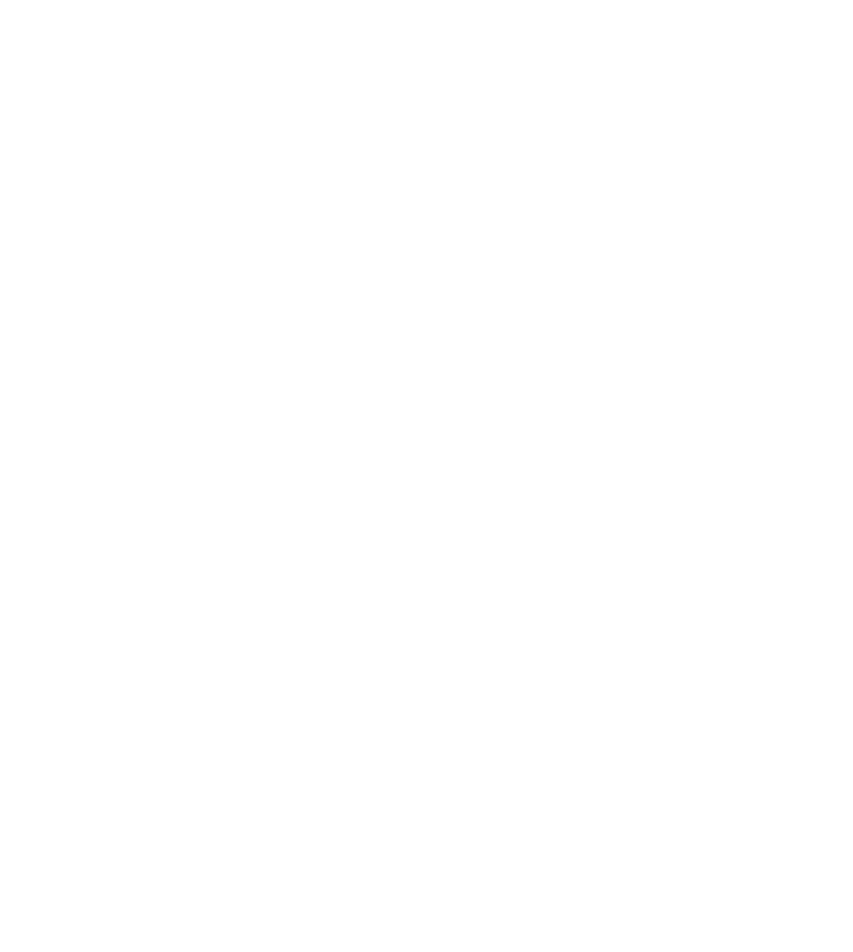
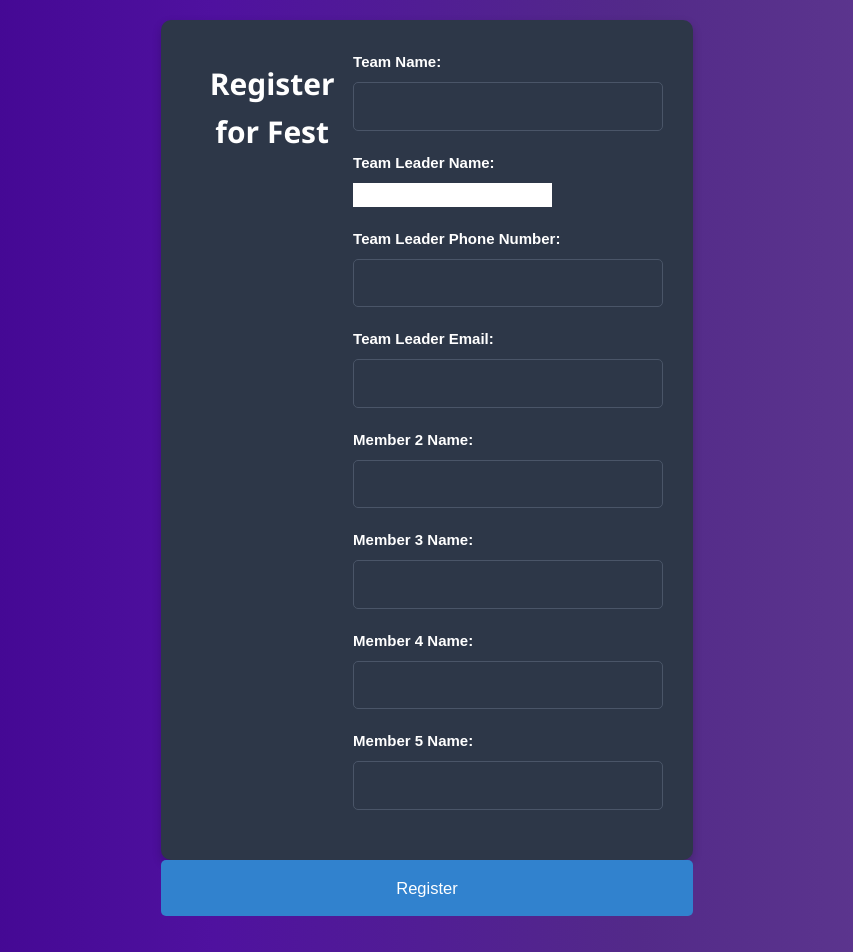
Before and after one commit to software-community/FMS, a React (Vite) app in the folder frontend/: page /registration in a window 1280 px wide. Before the commit this address had no page. Shown: the top 952 px of the page, without its empty margins (213-1066 px from the left). Before the commit the page ends 800 px from the top, so only its background shows below. Built offline with nearby package versions, Linux system fonts and the light colour scheme.

Commit message:
First Commit

```diff
--- a/frontend/src/main.jsx
+++ b/frontend/src/main.jsx
@@ -13,6 +13,7 @@
 import LandingPage from './pages/Landing Page/landingPage';
 import Event from './pages/addevent/addevent';
 import Fest from './pages/addfest/addfest';
+import Registration from './pages/registration/registration';
 // import Login from './pages/login/Login';
 // import SignUp from './pages/signup/Signup';
 // and so on....
@@ -24,6 +25,7 @@
       <Route path="/" element={<LandingPage />} />
       <Route path="/addevent" element={<Event />} />
       <Route path="/addfest" element={<Fest />} />
+      <Route path="/registration" element={<Registration />} />
       {/* <Route path="/" element={<Login />} /> */}
       {/* <Route path="/" element={<SignUp />} /> */}
       {/* And so on.... */}
--- /dev/null
+++ b/frontend/src/pages/registration/registration.css
@@ -0,0 +1,138 @@
+body {
+    font-family: 'Arial', sans-serif;
+    margin: 0;
+    padding: 0;
+    background-color: #1a202c;
+    color: white;
+  }
+
+  .containers_registration {
+    display: flex;
+    justify-content: center;
+    align-items: center;
+    min-height: 100vh;
+    padding: 20px;
+  }
+
+  .form-container_registration {
+    background-color: #2d3748;
+    border-radius: 10px;
+    width: 100%;
+    max-width: 900px; /* Increased width to accommodate image */
+    padding: 30px;
+    box-shadow: 0 4px 10px rgba(0, 0, 0, 0.2);
+    display: flex;
+    flex-direction: row; /* Set layout to row to place form and image side by side */
+  }
+
+  .form-title_registration {
+    text-align: center;
+    font-size: 2rem;
+    margin-bottom: 20px;
+    font-weight: bold;
+  }
+
+  .form-group_registration {
+    margin-bottom: 20px;
+  }
+
+  label {
+    display: block;
+    font-size: 1rem;
+    font-weight: bold;
+    margin-bottom: 8px;
+  }
+
+  input[type="text"],
+  input[type="number"],
+  input[type="email"] {
+    width: 100%;
+    padding: 12px;
+    border: 1px solid #4a5568;
+    border-radius: 5px;
+    background-color: #2d3748;
+    color: white;
+    font-size: 1rem;
+    outline: none;
+  }
+
+  input[type="text"]:focus,
+  input[type="number"]:focus,
+  input[type="email"]:focus {
+    border-color: #3182ce;
+  }
+
+  input[type="text"]:disabled,
+  input[type="number"]:disabled,
+  input[type="email"]:disabled {
+    background-color: #2d3748;
+    cursor: not-allowed;
+  }
+
+  .but_registration {
+    text-align: center;
+  }
+
+  .button_registration {
+    background-color: #3182ce;
+    color: white;
+    padding: 15px 30px;
+    font-size: 1.1rem;
+    border: none;
+    border-radius: 5px;
+    cursor: pointer;
+    width: 100%;
+  }
+
+  .button_registration:hover {
+    background-color: #2b6cb0;
+  }
+
+  .button_registration:focus {
+    outline: none;
+  }
+
+  .button_registration:active {
+    background-color: #2c5282;
+  }
+
+  .parentForm {
+    display: flex;
+    flex-direction: column; /* Stack fields vertically */
+    width: 100%;
+  }
+
+  .child1,
+  .child2 {
+    width: 100%; /* Both children take up full width in column layout */
+  }
+
+  .child1 .form-group_registration,
+  .child2 .form-group_registration {
+    width: 100%;
+  }
+
+  /* Right-side image styles */
+  .form-container_registration img {
+    max-width: 100%; /* Ensure the image does not exceed the container width */
+    border-radius: 10px;
+    object-fit: cover;
+    margin-left: 20px; /* Add space between the form and the image */
+    display: block;
+  }
+
+  /* Footer styling */
+  footer {
+    margin-top: 40px;
+    text-align: center;
+    padding: 20px;
+    background-color: #2d3748;
+  }
+
+  .query {
+    font-size: 0.9rem;
+  }
+
+  .query .no {
+    font-weight: bold;
+  }
--- /dev/null
+++ b/frontend/src/pages/registration/registration.jsx
@@ -0,0 +1,123 @@
+import { useState } from 'react';
+import './registration.css';
+
+function Registration() {
+  return (
+    <>
+      <body className="bg-gray-900 main_registration">
+        <noscript>You need to enable JavaScript to run this app.</noscript>
+        <div id="root"></div>
+
+        <div className="containers_registration">
+          <form
+            action="http://localhost:3000/register"
+            method="POST"
+            enctype="multipart/form-data"
+          >
+            <div className="form-container_registration">
+              <h2 className="form-title_registration">Register for Fest</h2>
+              <div className="parentForm">
+                <div className="child1">
+                  <div className="form-group_registration">
+                    <label htmlFor="name">Team Name:</label>
+                    <input
+                      type="text"
+                      id="name"
+                      name="team_name"
+                      required
+                    />
+                  </div>
+                  <div className="form-group_registration">
+                    <label htmlFor="name">Team Leader Name:</label>
+                    <input
+                      type="name"
+                      id="leader name"
+                      name="leader_name"
+                      required
+                    />
+                  </div>
+                  <div className="form-group_registration">
+                    <label htmlFor="phone">Team Leader Phone Number:</label>
+                    <input
+                      type="number"
+                      id="phone"
+                      name="leader_phone"
+                      required
+                    />
+                  </div>
+
+                  <div className="form-group_registration">
+                    <label htmlFor="email">Team Leader Email:</label>
+                    <input
+                      type="email"
+                      id="email"
+                      name="leader_email"
+                      required
+                    />
+                  </div>
+                  </div>
+                <div className="child2">
+                  <div className="form-group_registration">
+                    <label htmlFor="name">Member 2 Name:</label>
+                    <input
+                      type="text"
+                      id="name"
+                      name="member2_name"
+                      required
+                    />
+                  </div>
+                  <div className="form-group_registration">
+                    <label htmlFor="name">Member 3 Name:</label>
+                    <input
+                      type="text"
+                      id="name"
+                      name="member3_name"
+                      required
+                    />
+                  </div>
+                  <div className="form-group_registration">
+                    <label htmlFor="name">Member 4 Name:</label>
+                    <input
+                      type="text"
+                      id="name"
+                      name="member4_name"
+                      required
+                    />
+                  </div>
+                  <div className="form-group_registration">
+                    <label htmlFor="name">Member 5 Name:</label>
+                    <input
+                      type="text"
+                      id="name"
+                      name="member5_name"
+                      required
+                    />
+                  </div>
+                </div>
+              </div>
+            </div>
+            <div className="but_registration">
+              <button
+                type="submit"
+                className="button_registration text-white bg-blue-700 hover:bg-blue-800 focus:ring-4 focus:outline-none focus:ring-blue-300 text-center dark:bg-blue-600 dark:hover:bg-blue-700 dark:focus:ring-blue-800"
+              >
+                Register
+              </button>
+            </div>
+          </form>
+        </div>
+
+        <div className="line_under_head_registration"></div>
+
+        <footer>
+          <div className="query">
+            <div className="no">Questions? Call 000-800-919-1694</div>
+            {/* Footer Content */}
+          </div>
+        </footer>
+      </body>
+    </>
+  );
+}
+
+export default Registration;
```
